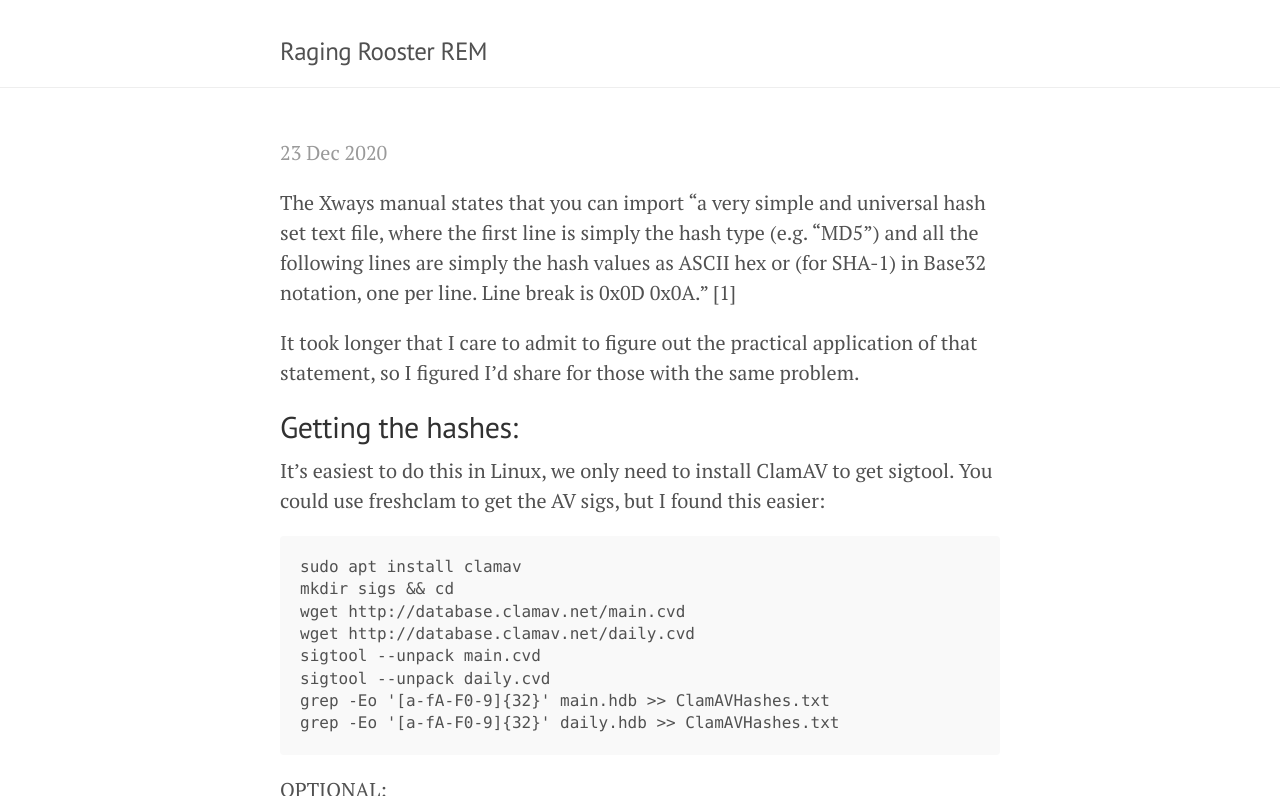
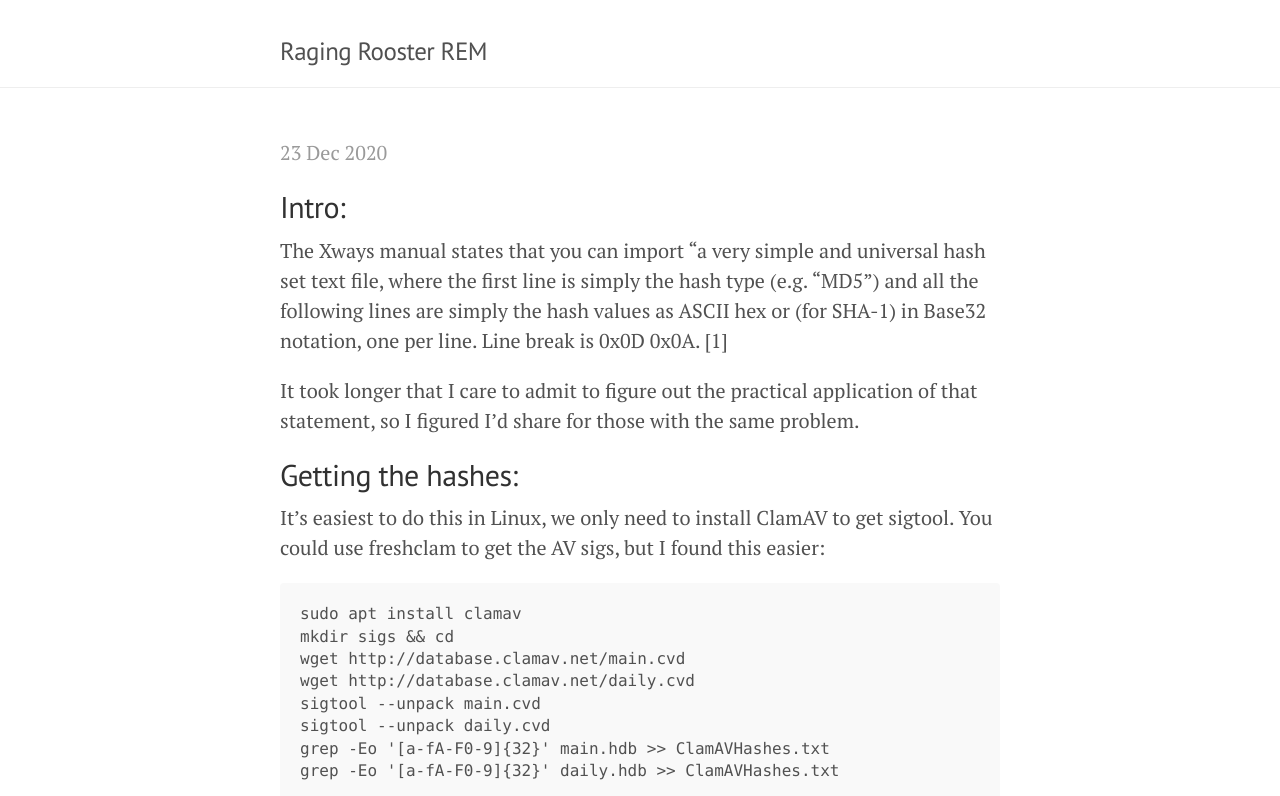
Before and after one commit to ragingrooster/ragingrooster.github.io, a Jekyll site: the page built from _posts/2020-12-23-Adding-Hashes-in-Xways.md, in a window 1280 px wide and 900 px high, cut to the strip 104-900 px from the top of the window. Built offline with Jekyll 4.4.1, drawn with Linux system fonts in a browser that asks for light colours; our own code applies the rules of GitHub Pages for plain Markdown files.

Commit message:
Update 2020-12-23-Adding-Hashes-in-Xways.md

```diff
--- a/_posts/2020-12-23-Adding-Hashes-in-Xways.md
+++ b/_posts/2020-12-23-Adding-Hashes-in-Xways.md
@@ -2,7 +2,8 @@
 layout: post
 title: Xways Trick: Adding ClamAV Hashes
 ---
-The Xways manual states that you can import "a very simple and universal hash set text file, where the first line is simply the hash type (e.g. "MD5") and all the following lines are  simply  the  hash  values  as  ASCII  hex  or  (for  SHA-1)  in  Base32  notation,  one  per  line.  Line  break is 0x0D 0x0A." [1]
+## Intro:
+The Xways manual states that you can import "a very simple and universal hash set text file, where the first line is simply the hash type (e.g. "MD5") and all the following lines are  simply  the  hash  values  as  ASCII  hex  or  (for  SHA-1)  in  Base32  notation,  one  per  line.  Line  break is 0x0D 0x0A. [1]
 
 It took longer that I care to admit to figure out the practical application of that statement, so I figured I'd share for those with the same problem.
 
```
